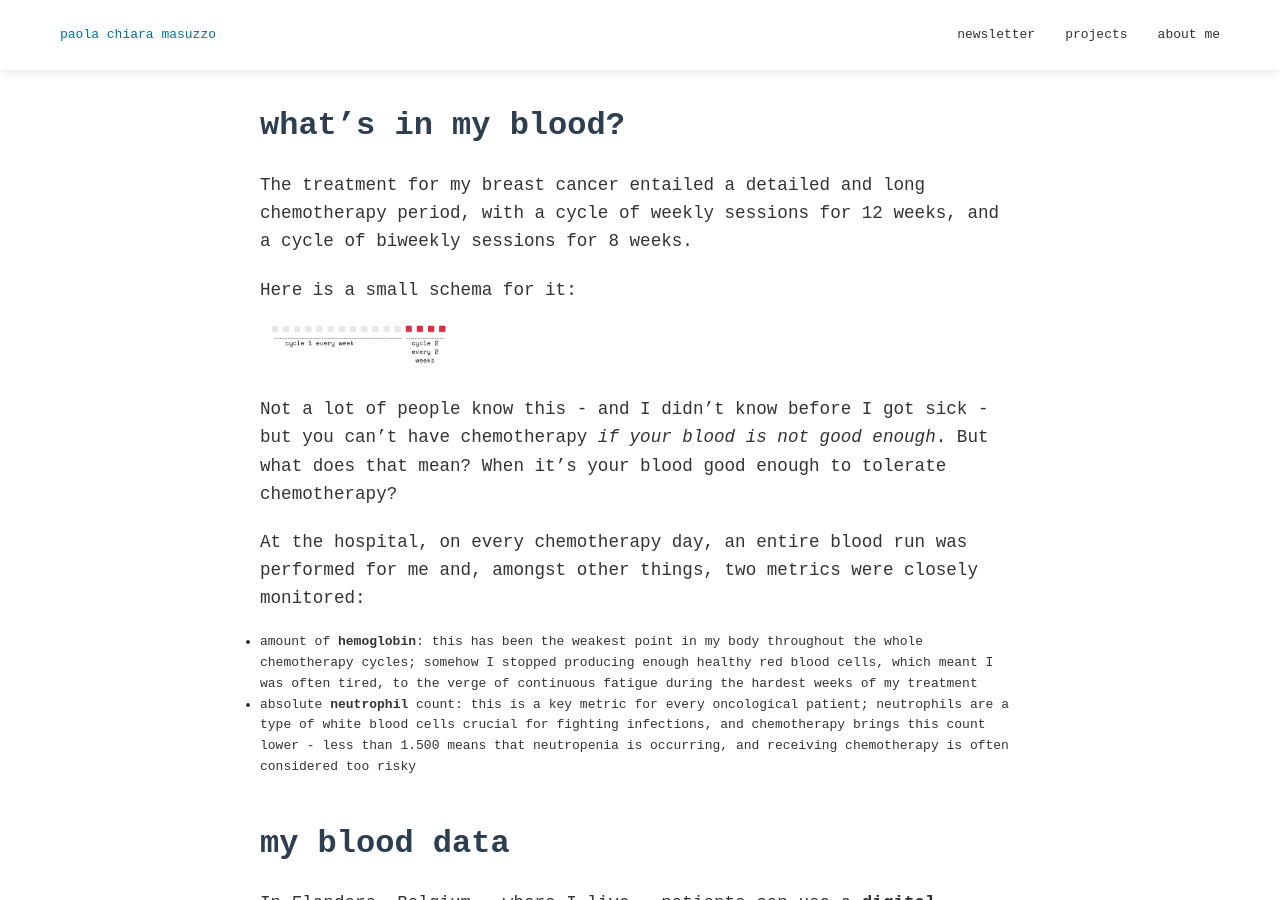
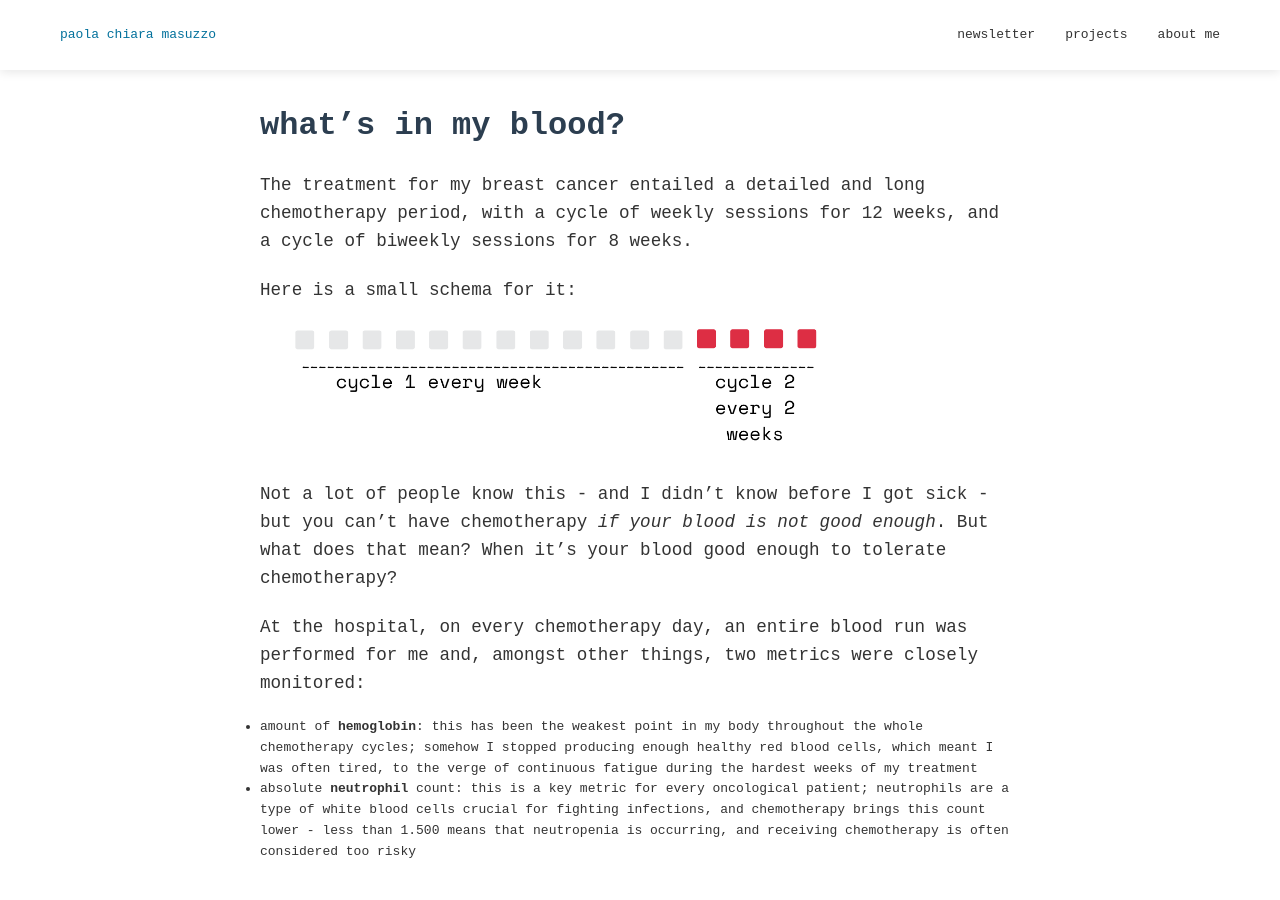
Before and after one commit to pcmasuzzo/pcmasuzzo.github.io, a Jekyll site: the page built from pages/blood-data.md, in a window 1280 px wide and 900 px high. Built offline with Jekyll 4.4.1, drawn with Linux system fonts in a browser that asks for light colours.

Commit message:
wip blood-adds schema

```diff
--- a/pages/blood-data.md
+++ b/pages/blood-data.md
@@ -9,7 +9,7 @@ The treatment for my breast cancer entailed a detailed and long chemotherapy per
 
 Here is a small schema for it:
 
-<img src="/assets/images/cycles.png" alt="schema of my chemotherapy plan" width="200"/>
+<img src="/assets/images/cycles.png" alt="schema of my chemotherapy plan" width="600"/>
 
 Not a lot of people know this - and I didn't know before I got sick - but you can't have chemotherapy _if your blood is not good enough_. But what does that mean? When it's your blood good enough to tolerate chemotherapy?
 
```
